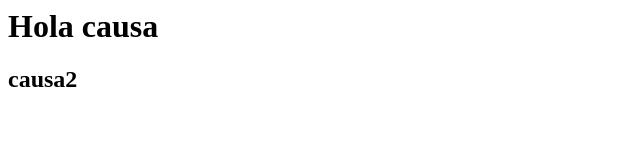
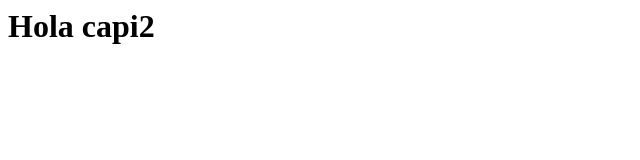
Before and after one commit to murgarubioy/gitTag, a plain HTML site: page index.html in a window 1280 px wide. Shown: the whole page, without its empty margins (0-640 px from the left). Drawn offline with Linux system fonts and the light colour scheme.

Commit message:
Mi tercer commit

```diff
--- a/index.html
+++ b/index.html
@@ -1,2 +1 @@
-<h1>Hola causa</h1>
-<h2>causa2</h2>
+<h1>Hola capi2</h1>
```
